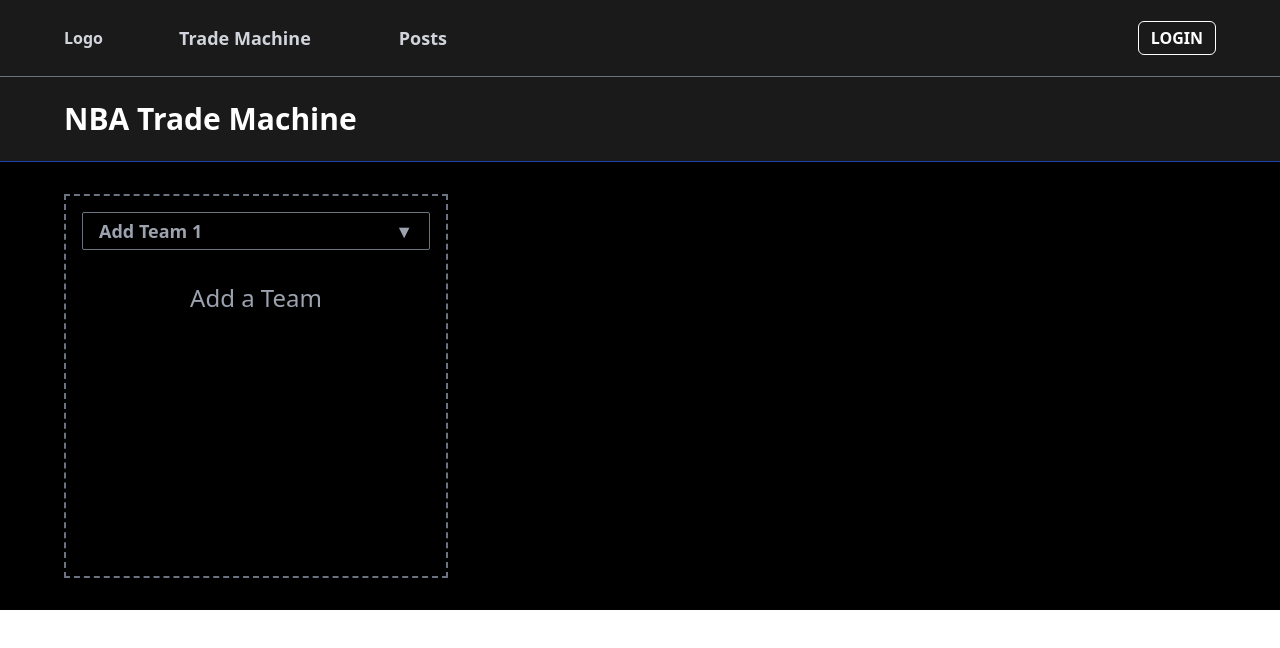
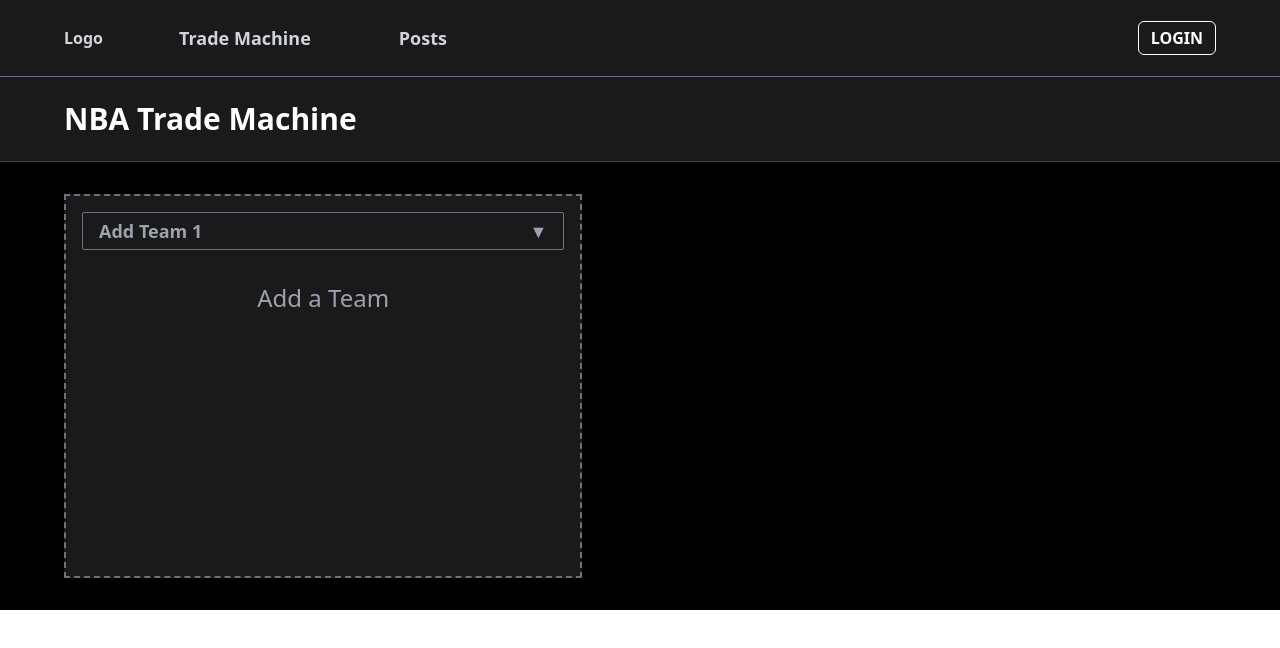
Before and after one commit to Divo123-tech/NBATradeMachine, a React (Vite) app in the folder client/: page / in a window 1280 px wide. Shown: the top 648 px of the page. Built offline with nearby package versions, Linux system fonts and the light colour scheme.

Commit message:
added players component

```diff
--- a/client/src/components/TradeMachine/TeamSelect.tsx
+++ b/client/src/components/TradeMachine/TeamSelect.tsx
@@ -1,5 +1,5 @@
 import { useState } from "react";
-import { Team } from "../../data/teams";
+import { Team, Teams } from "../../data/teams";
 import { getPlayersByTeam, Player } from "../../services/players.service";
 import {
   DraftPick,
@@ -7,7 +7,7 @@
 } from "../../services/draftpick.service";
 
 type Props = {
-  options: Team[];
+  teams: Teams;
   className: string;
   setRostersSelected: React.Dispatch<React.SetStateAction<Player[][]>>;
   setDraftPicks: React.Dispatch<React.SetStateAction<DraftPick[][]>>;
@@ -15,7 +15,7 @@
 };
 
 const TeamSelect = ({
-  options,
+  teams,
   className,
   setRostersSelected,
   setDraftPicks,
@@ -23,17 +23,17 @@
 }: Props) => {
   const [selected, setSelected] = useState<Team | null>(null);
   const [isOpen, setIsOpen] = useState(false);
-  const select = async (option: Team) => {
-    setSelected(option);
+  const select = async (abbreviation: string) => {
+    setSelected(teams[abbreviation]);
     setIsOpen(false);
-    const roster = await getPlayersByTeam(option.abbreviation);
+    const roster = await getPlayersByTeam(abbreviation);
     console.log(roster);
     setRostersSelected((prevRosters) => {
       const updatedRoster = [...prevRosters];
       updatedRoster[index] = roster;
       return updatedRoster;
     });
-    const draftPicks = await getDraftPickByTeam(option.abbreviation);
+    const draftPicks = await getDraftPickByTeam(abbreviation);
     setDraftPicks((prevPicks) => {
       const updatedPicks = [...prevPicks];
       updatedPicks[index] = draftPicks;
@@ -44,15 +44,15 @@
     <div className={`relative  ${className}`}>
       {/* Selected Item */}
       <div
-        className="flex items-center justify-between bg-black px-2 cursor-pointer"
+        className="flex items-center justify-between px-2 cursor-pointer"
         onClick={() => setIsOpen(!isOpen)}
       >
         {selected ? (
           <>
-            <div className="flex items-center gap-2 text-white">
+            <div className="flex items-center gap-2 text-white ">
               <img
                 src={selected.logo}
-                alt={selected.abbreviation}
+                alt={selected.name}
                 className="w-8 h-8"
               />
               <span>{selected.name}</span>
@@ -70,20 +70,20 @@
       {/* Dropdown Menu */}
       {isOpen && (
         <ul className="absolute left-0 right-0 mt-1 bg-navbar border border-gray-300 shadow-lg max-h-96 overflow-y-auto">
-          {options.map((option: Team) => (
+          {Object.keys(teams).map((abbreviation: string) => (
             <li
-              key={option.id}
+              key={teams[abbreviation].id}
               className="flex items-center gap-2 px-4 py-2 hover:bg-gray-600 hover:bg-opacity-80 cursor-pointer text-white font-medium text-md"
-              onClick={() => select(option)}
+              onClick={() => select(abbreviation)}
             >
-              {option.id}.
+              {teams[abbreviation].id}.
               <img
-                src={option.logo}
-                alt={option.abbreviation}
+                src={teams[abbreviation].logo}
+                alt={abbreviation}
                 className="w-6 h-6"
               />
-              <p className="text-xs font-bold">{option.abbreviation}</p>
-              {option.name}
+              <p className="text-xs font-bold">{abbreviation}</p>
+              {teams[abbreviation].name}
             </li>
           ))}
         </ul>
--- a/client/src/components/TradeMachine/TradeMachine.tsx
+++ b/client/src/components/TradeMachine/TradeMachine.tsx
@@ -1,8 +1,8 @@
 import { useState } from "react";
-import { teams } from "../../data/teams";
 import { DraftPick } from "../../services/draftpick.service";
 import { Player } from "../../services/players.service";
 import TeamSelect from "./TeamSelect";
+import { teams } from "../../data/teams";
 export type Roster = {
   [team: string]: Player[];
 };
@@ -20,10 +20,10 @@
         </h1>
       </div>
       <div className="px-16 py-8 bg-black">
-        <div className="w-1/3 border-dashed border-2 border-gray-500 px-4 py-4 min-h-96">
+        <div className="min-w-1/4 w-1/2 max-w-[45%] border-dashed border-2 border-gray-500 px-4 py-4 min-h-96 bg-navbar">
           <TeamSelect
-            options={teams}
-            className="w-full border border-gray-500 px-2 py-1 text-gray-400 font-semibold bg-black rounded-sm text-lg"
+            teams={teams}
+            className="w-full border border-gray-500 px-2 py-1 text-gray-400 font-semibold bg-navbar rounded-sm text-lg"
             setRostersSelected={setRostersSelected}
             setDraftPicks={setDraftPicksSelected}
             index={0}
@@ -32,9 +32,59 @@
             <div>
               {rostersSelected[0].map((player: Player) => {
                 return (
-                  <p key={player.name} className="text-white">
-                    {player.name}
-                  </p>
+                  <div>
+                    <div
+                      key={player.name}
+                      className="text-white flex justify-between border-b border-dashed border-gray-500 px-2"
+                    >
+                      <div className=" py-2 ">
+                        <p className="text-lg">{player.name}</p>
+                        <div className="flex text-sm text-gray-400 gap-1">
+                          <p>{player.position + ", "} </p>
+                          <p>{player.age + " yo, "} </p>
+                          <p>{player.minutesPlayed} MPG,</p>
+                        </div>
+                      </div>
+                      <div className="flex">
+                        <div className="border-r-2 border-gray-500 px-2 py-2 text-center">
+                          <p className="font-semibold">
+                            ${(player.season2425 / 1000000).toFixed(1)}M
+                          </p>
+                          <p>{player.contractLength}yrs</p>
+                        </div>
+                        <img
+                          src={teams[player.team].logo}
+                          className="object-contain w-14 h-14 px-2  border-gray-500"
+                        />
+                      </div>
+                    </div>
+                    <div className="flex justify-around text-sm text-white py-1 border-b border-gray-500">
+                      <p>
+                        {player.points}{" "}
+                        <span className="text-gray-400 text-xs">PTS</span>
+                      </p>
+                      <p>
+                        {player.assists}{" "}
+                        <span className="text-gray-400 text-xs">AST</span>
+                      </p>{" "}
+                      <p>
+                        {player.trb}{" "}
+                        <span className="text-gray-400 text-xs">TRB</span>
+                      </p>{" "}
+                      <p>
+                        {player.blocks}{" "}
+                        <span className="text-gray-400 text-xs">BLK</span>
+                      </p>{" "}
+                      <p>
+                        {player.steals}{" "}
+                        <span className="text-gray-400 text-xs">STL</span>
+                      </p>{" "}
+                      <p>
+                        {player.turnovers}{" "}
+                        <span className="text-gray-400 text-xs">TOV</span>
+                      </p>
+                    </div>
+                  </div>
                 );
               })}
               {draftPicksSelected[0].map((draftPick: DraftPick, i: number) => {
--- a/client/src/data/teams.ts
+++ b/client/src/data/teams.ts
@@ -1,189 +1,345 @@
 export type Team = {
   name: string;
-  abbreviation: string;
   id: number;
   logo: string;
 };
 
-export const teams: Team[] = [
-  {
+export type Teams = {
+  [abbreviation: string]: Team;
+};
+
+export const teams: Teams = {
+  ATL: {
     name: "Atlanta Hawks",
-    abbreviation: "ATL",
     id: 1,
     logo: "https://cdn.nba.com/logos/nba/1610612737/primary/L/logo.svg",
   },
-  {
+  BOS: {
     name: "Boston Celtics",
-    abbreviation: "BOS",
     id: 2,
     logo: "https://cdn.nba.com/logos/nba/1610612738/primary/L/logo.svg",
   },
-  {
+  BKN: {
     name: "Brooklyn Nets",
-    abbreviation: "BKN",
     id: 3,
     logo: "https://cdn.nba.com/logos/nba/1610612751/primary/L/logo.svg",
   },
-  {
+  CHO: {
     name: "Charlotte Hornets",
-    abbreviation: "CHO",
     id: 4,
     logo: "https://cdn.nba.com/logos/nba/1610612766/primary/L/logo.svg",
   },
-  {
+  CHI: {
     name: "Chicago Bulls",
-    abbreviation: "CHI",
     id: 5,
     logo: "https://cdn.nba.com/logos/nba/1610612741/primary/L/logo.svg",
   },
-  {
+  CLE: {
     name: "Cleveland Cavaliers",
-    abbreviation: "CLE",
     id: 6,
     logo: "https://cdn.nba.com/logos/nba/1610612739/primary/L/logo.svg",
   },
-  {
+  DAL: {
     name: "Dallas Mavericks",
-    abbreviation: "DAL",
     id: 7,
     logo: "https://cdn.nba.com/logos/nba/1610612742/primary/L/logo.svg",
   },
-  {
+  DEN: {
     name: "Denver Nuggets",
-    abbreviation: "DEN",
     id: 8,
     logo: "https://cdn.nba.com/logos/nba/1610612743/primary/L/logo.svg",
   },
-  {
+  DET: {
     name: "Detroit Pistons",
-    abbreviation: "DET",
     id: 9,
     logo: "https://cdn.nba.com/logos/nba/1610612765/primary/L/logo.svg",
   },
-  {
+  GSW: {
     name: "Golden State Warriors",
-    abbreviation: "GSW",
     id: 10,
     logo: "https://cdn.nba.com/logos/nba/1610612744/primary/L/logo.svg",
   },
-  {
+  HOU: {
     name: "Houston Rockets",
-    abbreviation: "HOU",
     id: 11,
     logo: "https://cdn.nba.com/logos/nba/1610612745/primary/L/logo.svg",
   },
-  {
+  IND: {
     name: "Indiana Pacers",
-    abbreviation: "IND",
     id: 12,
     logo: "https://cdn.nba.com/logos/nba/1610612754/primary/L/logo.svg",
   },
-  {
+  LAC: {
     name: "Los Angeles Clippers",
-    abbreviation: "LAC",
     id: 13,
     logo: "https://cdn.nba.com/logos/nba/1610612746/primary/L/logo.svg",
   },
-  {
+  LAL: {
     name: "Los Angeles Lakers",
-    abbreviation: "LAL",
     id: 14,
     logo: "https://cdn.nba.com/logos/nba/1610612747/primary/L/logo.svg",
   },
-  {
+  MEM: {
     name: "Memphis Grizzlies",
-    abbreviation: "MEM",
     id: 15,
     logo: "https://cdn.nba.com/logos/nba/1610612763/primary/L/logo.svg",
   },
-  {
+  MIA: {
     name: "Miami Heat",
-    abbreviation: "MIA",
     id: 16,
     logo: "https://cdn.nba.com/logos/nba/1610612748/primary/L/logo.svg",
   },
-  {
+  MIL: {
     name: "Milwaukee Bucks",
-    abbreviation: "MIL",
     id: 17,
     logo: "https://cdn.nba.com/logos/nba/1610612749/primary/L/logo.svg",
   },
-  {
+  MIN: {
     name: "Minnesota Timberwolves",
-    abbreviation: "MIN",
     id: 18,
     logo: "https://cdn.nba.com/logos/nba/1610612750/primary/L/logo.svg",
   },
-  {
+  NOP: {
     name: "New Orleans Pelicans",
-    abbreviation: "NOP",
     id: 19,
     logo: "https://cdn.nba.com/logos/nba/1610612740/primary/L/logo.svg",
   },
-  {
+  NYK: {
     name: "New York Knicks",
-    abbreviation: "NYK",
     id: 20,
     logo: "https://cdn.nba.com/logos/nba/1610612752/primary/L/logo.svg",
   },
-  {
+  OKC: {
     name: "Oklahoma City Thunder",
-    abbreviation: "OKC",
     id: 21,
     logo: "https://cdn.nba.com/logos/nba/1610612760/primary/L/logo.svg",
   },
-  {
+  ORL: {
     name: "Orlando Magic",
-    abbreviation: "ORL",
     id: 22,
     logo: "https://cdn.nba.com/logos/nba/1610612753/primary/L/logo.svg",
   },
-  {
+  PHI: {
     name: "Philadelphia 76ers",
-    abbreviation: "PHI",
     id: 23,
     logo: "https://cdn.nba.com/logos/nba/1610612755/primary/L/logo.svg",
   },
-  {
+  PHX: {
     name: "Phoenix Suns",
-    abbreviation: "PHX",
     id: 24,
     logo: "https://cdn.nba.com/logos/nba/1610612756/primary/L/logo.svg",
   },
-  {
+  POR: {
     name: "Portland Trail Blazers",
-    abbreviation: "POR",
     id: 25,
     logo: "https://cdn.nba.com/logos/nba/1610612757/primary/L/logo.svg",
   },
-  {
+  SAC: {
     name: "Sacramento Kings",
-    abbreviation: "SAC",
     id: 26,
     logo: "https://cdn.nba.com/logos/nba/1610612758/primary/L/logo.svg",
   },
-  {
+  SAS: {
     name: "San Antonio Spurs",
-    abbreviation: "SAS",
     id: 27,
     logo: "https://cdn.nba.com/logos/nba/1610612759/primary/L/logo.svg",
   },
-  {
+  TOR: {
     name: "Toronto Raptors",
-    abbreviation: "TOR",
     id: 28,
     logo: "https://cdn.nba.com/logos/nba/1610612761/primary/L/logo.svg",
   },
-  {
+  UTA: {
     name: "Utah Jazz",
-    abbreviation: "UTA",
     id: 29,
     logo: "https://cdn.nba.com/logos/nba/1610612762/primary/L/logo.svg",
   },
-  {
+  WAS: {
     name: "Washington Wizards",
-    abbreviation: "WAS",
     id: 30,
     logo: "https://cdn.nba.com/logos/nba/1610612764/primary/L/logo.svg",
   },
-];
+};
+
+// export const teams: Team[] = [
+//   {
+//     name: "Atlanta Hawks",
+//     abbreviation: "ATL",
+//     id: 1,
+//     logo: "https://cdn.nba.com/logos/nba/1610612737/primary/L/logo.svg",
+//   },
+//   {
+//     name: "Boston Celtics",
+//     abbreviation: "BOS",
+//     id: 2,
+//     logo: "https://cdn.nba.com/logos/nba/1610612738/primary/L/logo.svg",
+//   },
+//   {
+//     name: "Brooklyn Nets",
+//     abbreviation: "BKN",
+//     id: 3,
+//     logo: "https://cdn.nba.com/logos/nba/1610612751/primary/L/logo.svg",
+//   },
+//   {
+//     name: "Charlotte Hornets",
+//     abbreviation: "CHO",
+//     id: 4,
+//     logo: "https://cdn.nba.com/logos/nba/1610612766/primary/L/logo.svg",
+//   },
+//   {
+//     name: "Chicago Bulls",
+//     abbreviation: "CHI",
+//     id: 5,
+//     logo: "https://cdn.nba.com/logos/nba/1610612741/primary/L/logo.svg",
+//   },
+//   {
+//     name: "Cleveland Cavaliers",
+//     abbreviation: "CLE",
+//     id: 6,
+//     logo: "https://cdn.nba.com/logos/nba/1610612739/primary/L/logo.svg",
+//   },
+//   {
+//     name: "Dallas Mavericks",
+//     abbreviation: "DAL",
+//     id: 7,
+//     logo: "https://cdn.nba.com/logos/nba/1610612742/primary/L/logo.svg",
+//   },
+//   {
+//     name: "Denver Nuggets",
+//     abbreviation: "DEN",
+//     id: 8,
+//     logo: "https://cdn.nba.com/logos/nba/1610612743/primary/L/logo.svg",
+//   },
+//   {
+//     name: "Detroit Pistons",
+//     abbreviation: "DET",
+//     id: 9,
+//     logo: "https://cdn.nba.com/logos/nba/1610612765/primary/L/logo.svg",
+//   },
+//   {
+//     name: "Golden State Warriors",
+//     abbreviation: "GSW",
+//     id: 10,
+//     logo: "https://cdn.nba.com/logos/nba/1610612744/primary/L/logo.svg",
+//   },
+//   {
+//     name: "Houston Rockets",
+//     abbreviation: "HOU",
+//     id: 11,
+//     logo: "https://cdn.nba.com/logos/nba/1610612745/primary/L/logo.svg",
+//   },
+//   {
+//     name: "Indiana Pacers",
+//     abbreviation: "IND",
+//     id: 12,
+//     logo: "https://cdn.nba.com/logos/nba/1610612754/primary/L/logo.svg",
+//   },
+//   {
+//     name: "Los Angeles Clippers",
+//     abbreviation: "LAC",
+//     id: 13,
+//     logo: "https://cdn.nba.com/logos/nba/1610612746/primary/L/logo.svg",
+//   },
+//   {
+//     name: "Los Angeles Lakers",
+//     abbreviation: "LAL",
+//     id: 14,
+//     logo: "https://cdn.nba.com/logos/nba/1610612747/primary/L/logo.svg",
+//   },
+//   {
+//     name: "Memphis Grizzlies",
+//     abbreviation: "MEM",
+//     id: 15,
+//     logo: "https://cdn.nba.com/logos/nba/1610612763/primary/L/logo.svg",
+//   },
+//   {
+//     name: "Miami Heat",
+//     abbreviation: "MIA",
+//     id: 16,
+//     logo: "https://cdn.nba.com/logos/nba/1610612748/primary/L/logo.svg",
+//   },
+//   {
+//     name: "Milwaukee Bucks",
+//     abbreviation: "MIL",
+//     id: 17,
+//     logo: "https://cdn.nba.com/logos/nba/1610612749/primary/L/logo.svg",
+//   },
+//   {
+//     name: "Minnesota Timberwolves",
+//     abbreviation: "MIN",
+//     id: 18,
+//     logo: "https://cdn.nba.com/logos/nba/1610612750/primary/L/logo.svg",
+//   },
+//   {
+//     name: "New Orleans Pelicans",
+//     abbreviation: "NOP",
+//     id: 19,
+//     logo: "https://cdn.nba.com/logos/nba/1610612740/primary/L/logo.svg",
+//   },
+//   {
+//     name: "New York Knicks",
+//     abbreviation: "NYK",
+//     id: 20,
+//     logo: "https://cdn.nba.com/logos/nba/1610612752/primary/L/logo.svg",
+//   },
+//   {
+//     name: "Oklahoma City Thunder",
+//     abbreviation: "OKC",
+//     id: 21,
+//     logo: "https://cdn.nba.com/logos/nba/1610612760/primary/L/logo.svg",
+//   },
+//   {
+//     name: "Orlando Magic",
+//     abbreviation: "ORL",
+//     id: 22,
+//     logo: "https://cdn.nba.com/logos/nba/1610612753/primary/L/logo.svg",
+//   },
+//   {
+//     name: "Philadelphia 76ers",
+//     abbreviation: "PHI",
+//     id: 23,
+//     logo: "https://cdn.nba.com/logos/nba/1610612755/primary/L/logo.svg",
+//   },
+//   {
+//     name: "Phoenix Suns",
+//     abbreviation: "PHX",
+//     id: 24,
+//     logo: "https://cdn.nba.com/logos/nba/1610612756/primary/L/logo.svg",
+//   },
+//   {
+//     name: "Portland Trail Blazers",
+//     abbreviation: "POR",
+//     id: 25,
+//     logo: "https://cdn.nba.com/logos/nba/1610612757/primary/L/logo.svg",
+//   },
+//   {
+//     name: "Sacramento Kings",
+//     abbreviation: "SAC",
+//     id: 26,
+//     logo: "https://cdn.nba.com/logos/nba/1610612758/primary/L/logo.svg",
+//   },
+//   {
+//     name: "San Antonio Spurs",
+//     abbreviation: "SAS",
+//     id: 27,
+//     logo: "https://cdn.nba.com/logos/nba/1610612759/primary/L/logo.svg",
+//   },
+//   {
+//     name: "Toronto Raptors",
+//     abbreviation: "TOR",
+//     id: 28,
+//     logo: "https://cdn.nba.com/logos/nba/1610612761/primary/L/logo.svg",
+//   },
+//   {
+//     name: "Utah Jazz",
+//     abbreviation: "UTA",
+//     id: 29,
+//     logo: "https://cdn.nba.com/logos/nba/1610612762/primary/L/logo.svg",
+//   },
+//   {
+//     name: "Washington Wizards",
+//     abbreviation: "WAS",
+//     id: 30,
+//     logo: "https://cdn.nba.com/logos/nba/1610612764/primary/L/logo.svg",
+//   },
+// ];
```
